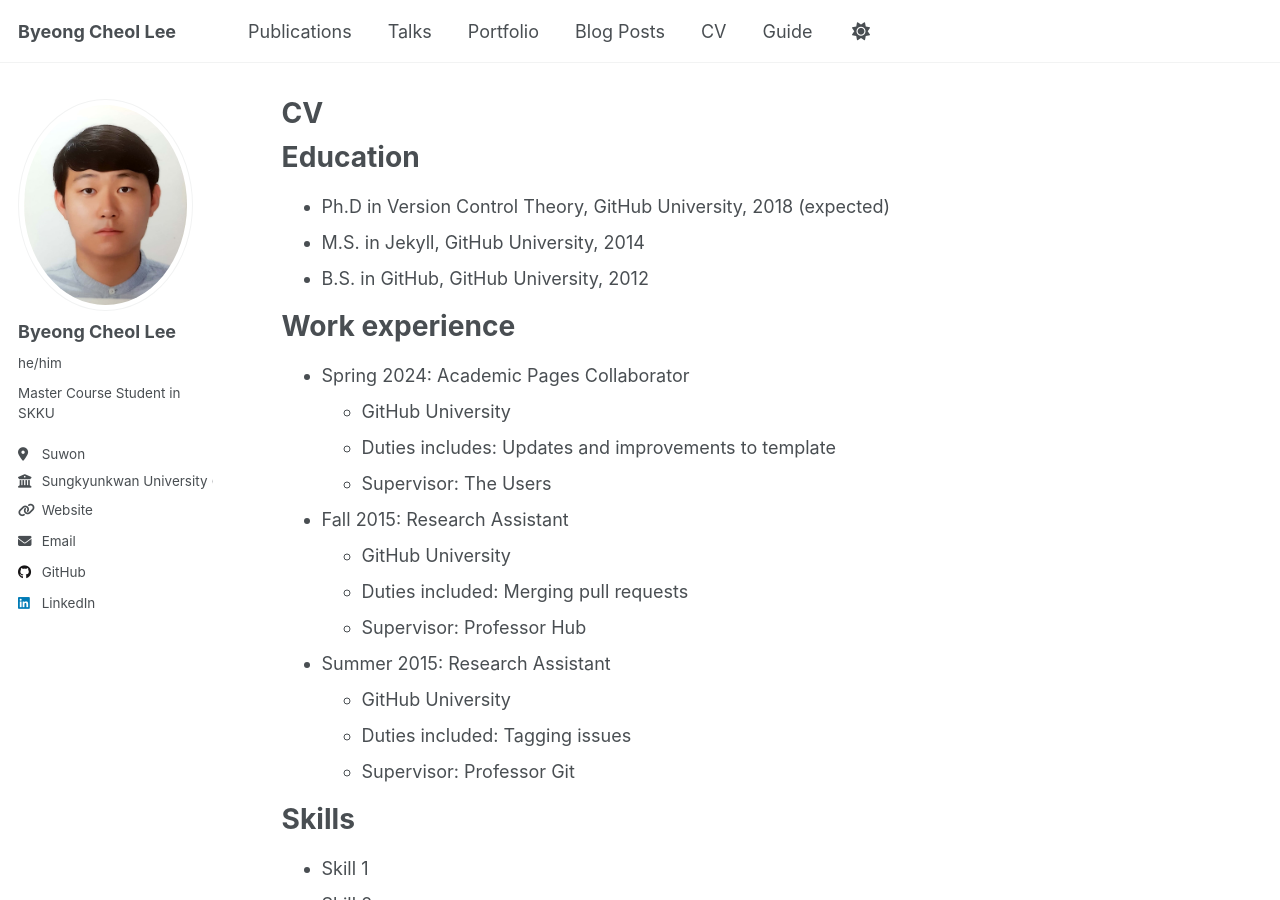
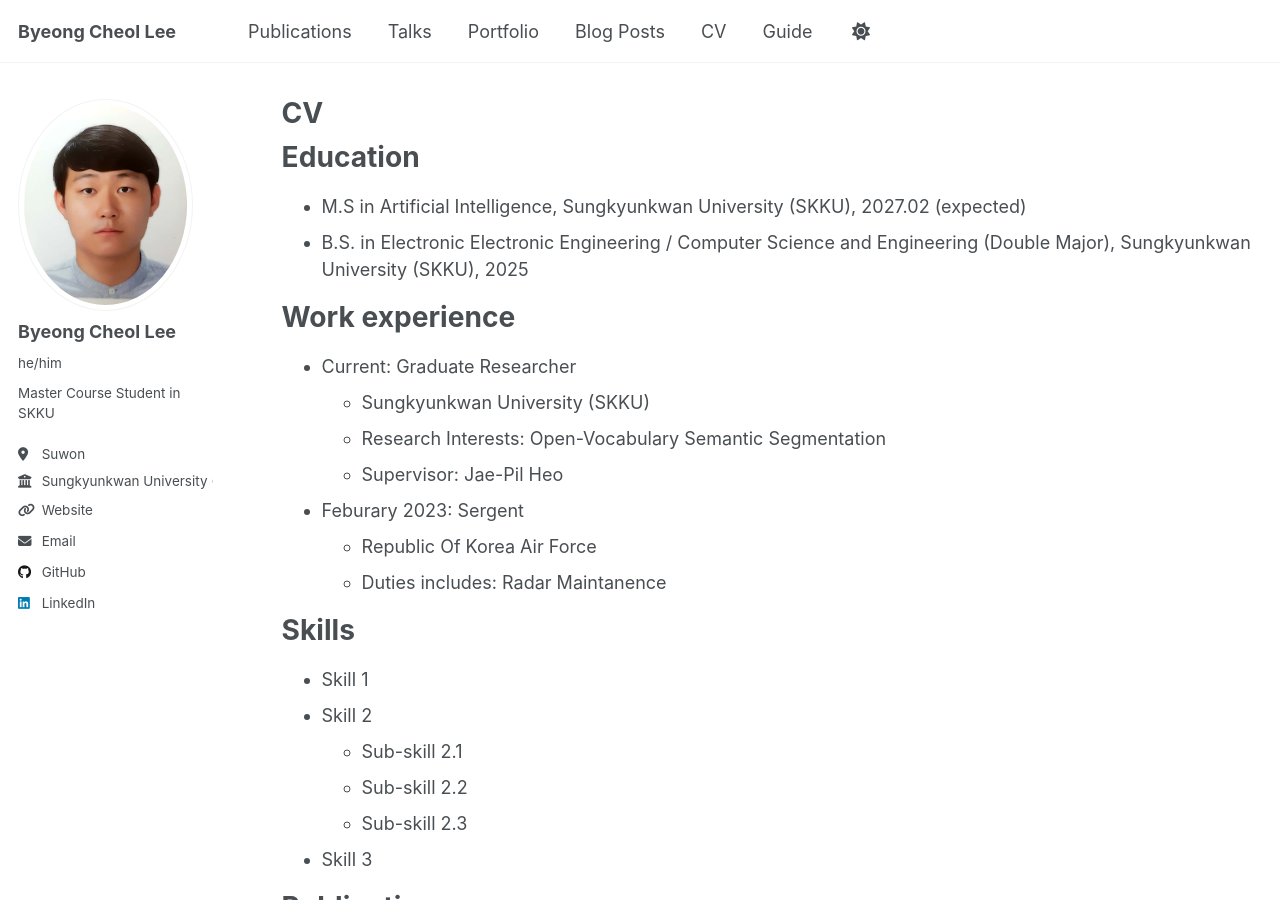
Before and after one commit to 2btlFe/2btlFe.github.io, a Jekyll site: the page built from _pages/cv.md, in a window 1280 px wide and 900 px high. Built offline with Jekyll 4.4.1, drawn with Linux system fonts in a browser that asks for light colours; a script that is not in the unit is left out.

Commit message:
Update CV

```diff
--- a/_pages/cv.md
+++ b/_pages/cv.md
@@ -11,26 +11,22 @@ redirect_from:
 
 Education
 ======
-* Ph.D in Version Control Theory, GitHub University, 2018 (expected)
-* M.S. in Jekyll, GitHub University, 2014
-* B.S. in GitHub, GitHub University, 2012
+* M.S in Artificial Intelligence, Sungkyunkwan University (SKKU), 2027.02 (expected)
+* B.S. in Electronic Electronic Engineering / Computer Science and Engineering (Double Major), Sungkyunkwan University (SKKU), 2025
 
 Work experience
 ======
-* Spring 2024: Academic Pages Collaborator
-  * GitHub University
-  * Duties includes: Updates and improvements to template
-  * Supervisor: The Users
+* Current: Graduate Researcher
+  * Sungkyunkwan University (SKKU)
+  * Research Interests: Open-Vocabulary Semantic Segmentation
+  * Supervisor: Jae-Pil Heo
 
-* Fall 2015: Research Assistant
-  * GitHub University
-  * Duties included: Merging pull requests
-  * Supervisor: Professor Hub
+* Feburary 2023: Sergent
+  * Republic Of Korea Air Force
+  * Duties includes: Radar Maintanence
 
-* Summer 2015: Research Assistant
-  * GitHub University
-  * Duties included: Tagging issues
-  * Supervisor: Professor Git
+
+
 
 Skills
 ======
```
